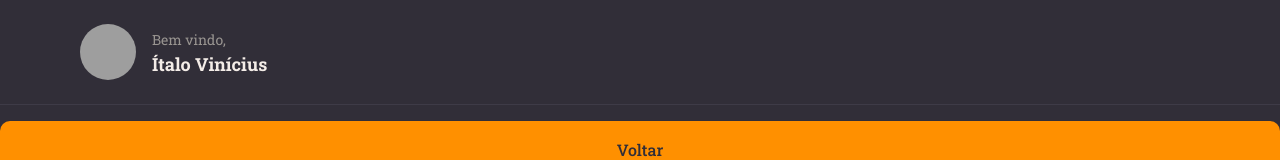
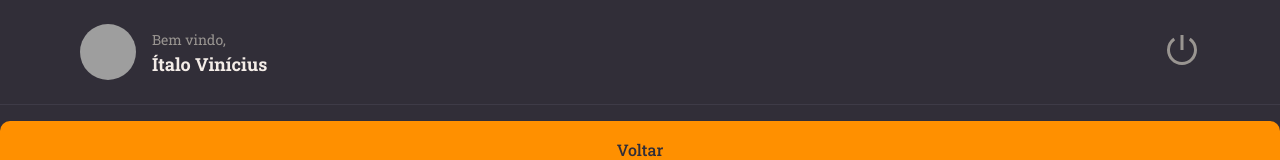
Before and after one commit to Italovini223/rocketnotes-frontend, a React (Vite) app: page / in a window 1280 px wide. Shown: the top 160 px of the page. Built offline with nearby package versions, Linux system fonts and the light colour scheme; grey boxes are pictures that could not be loaded.

Commit message:
✨ feat: code in ícones classroom

```diff
--- a/package.json
+++ b/package.json
@@ -11,6 +11,7 @@
   "dependencies": {
     "react": "^18.2.0",
     "react-dom": "^18.2.0",
+    "react-icons": "^4.4.0",
     "styled-components": "^5.3.5"
   },
   "devDependencies": {
--- a/src/components/Header/index.jsx
+++ b/src/components/Header/index.jsx
@@ -1,4 +1,5 @@
-import { Container, Profile } from "./styles";
+import { RiShutDownLine } from "react-icons/ri";
+import { Container, Profile, Logout} from "./styles";
 
 export function Header(){
   return(
@@ -14,6 +15,9 @@
           <strong>Ítalo Vinícius</strong>
         </div>
       </Profile>
+      <Logout>
+        <RiShutDownLine />
+      </Logout>
     </Container>
   );
 }
--- a/src/components/Header/styles.js
+++ b/src/components/Header/styles.js
@@ -46,3 +46,13 @@
     }
   }
 `;
+
+export const Logout = styled.button`
+  border: none;
+  background: none;
+
+  > svg{
+    font-size: 36px;
+    color: ${({theme}) => theme.COLORS.GRAY_100};
+  }
+`;
```
Also changed, not shown: 1 other file (tests, documents, lock files or other folders).
